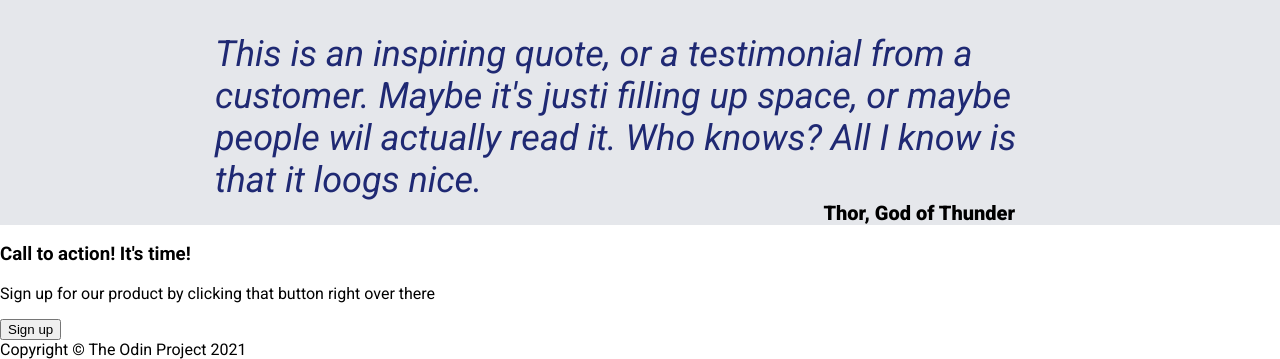
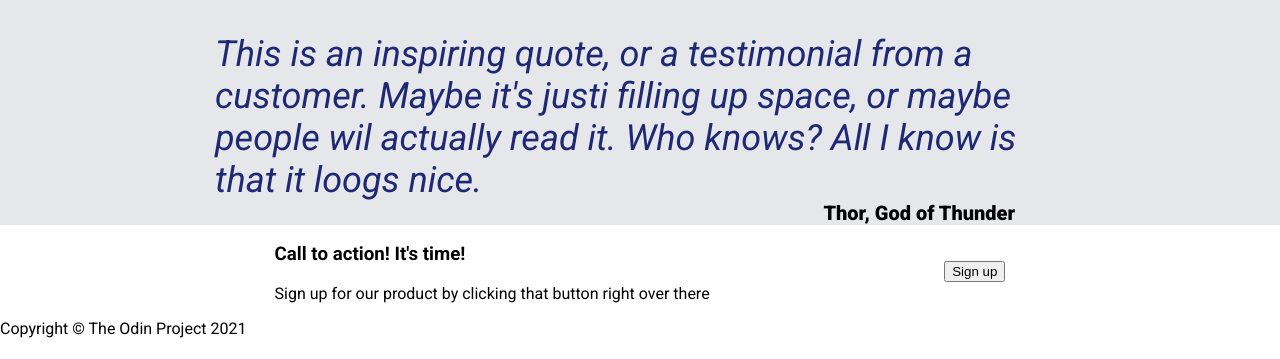
Before and after one commit to Bald-beard/Landing_Page, a plain HTML site: page index.html in a window 1280 px wide. Shown: the part 875-1234 px from the top of the page. After the commit the page ends 1213 px from the top, so only its background shows below. Drawn offline with Linux system fonts and the light colour scheme.

Commit message:
sign up section arrangement

```diff
--- a/styles.css
+++ b/styles.css
@@ -115,3 +115,14 @@ article{
     font-weight: 900;
     font-size: 20px;
 }
+
+/* --SIGN UP SECTION-- */
+
+
+.sign_up_section{
+    display: flex;
+    justify-content: space-evenly;
+    align-items: center;
+    max-width: 1200px;
+    margin: 0 auto;
+}
```
Also changed, not shown: index.html (+4 -4 lines).
